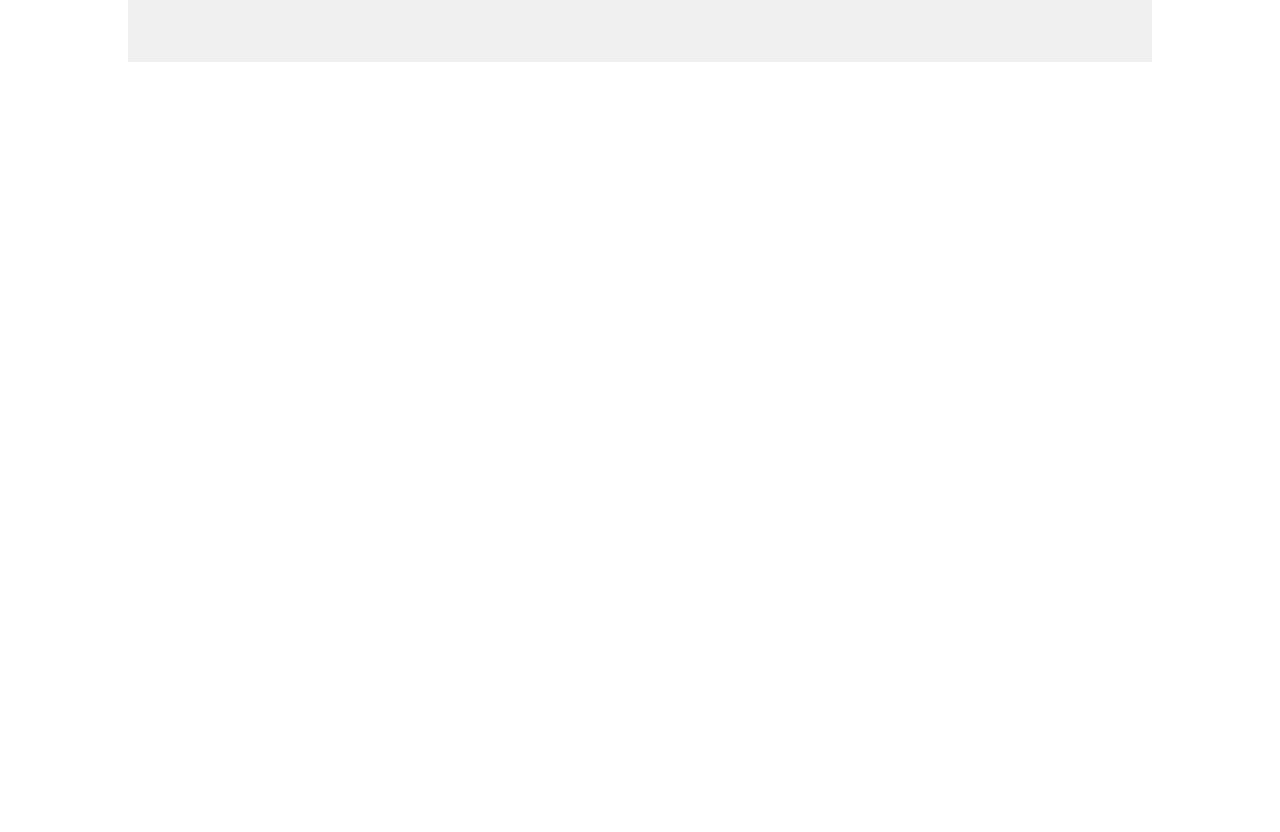
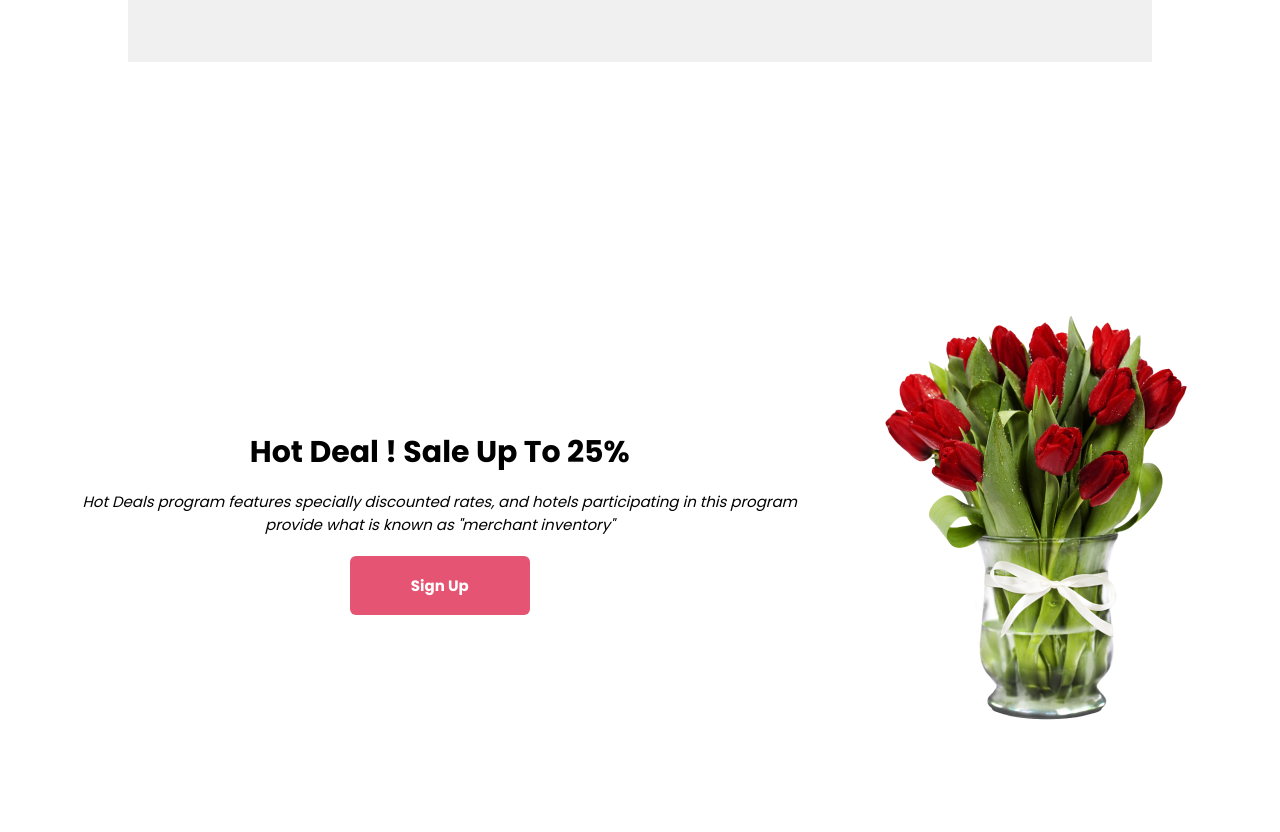
Before and after one commit to Md-rifat33/flower-shop, a plain HTML site: page index.html in a window 1280 px wide. Shown: the part 1913-2745 px from the top of the page. Before the commit the page ends 2125 px from the top, so only its background shows below. Drawn offline with Linux system fonts and the light colour scheme.

Commit message:
hot deals section completed

```diff
--- a/css/style.css
+++ b/css/style.css
@@ -71,6 +71,7 @@
   background-color: #e55473;
   color: #fff;
   cursor: pointer;
+  font-weight: bold;
 }
 /* End : Navbar */
 
@@ -113,6 +114,7 @@
   padding: 15px;
   cursor: pointer;
   transition: 0.5s;
+  font-weight: bold;
 }
 
 .shop_btn:hover {
@@ -194,3 +196,39 @@
 }
 
 /* End : Our Services Section */
+
+/* Start : Hot Deals Section */
+
+.hotDeal_section {
+  width: 100%;
+  height: 620px;
+  text-align: center;
+  display: flex;
+  justify-content: space-evenly;
+  align-items: center;
+}
+
+.hotDeal_title {
+  font-size: 30px;
+  margin-bottom: 15px;
+}
+
+.hotDeal_info {
+  font-size: 15px;
+  margin-bottom: 10px;
+  font-style: italic;
+}
+
+.signUp_btn {
+  border: 0;
+  width: 180px;
+  margin-top: 10px;
+  padding: 18px;
+  background-color: #e55473;
+  border-radius: 6px;
+  color: #fff;
+  font-size: 15px;
+  font-weight: bold;
+}
+
+/* End : Hot Deals Section */
--- a/index.html
+++ b/index.html
@@ -106,6 +106,23 @@
         </div>
       </section>
       <!-- End : Our services section -->
+
+      <!-- Start : Hot Deal Section -->
+      <section class="hotDeal_section">
+        <div class="hotDeal_details">
+          <h3 class="hotDeal_title">Hot Deal ! Sale Up To 25%</h3>
+          <p class="hotDeal_info">
+            Hot Deals program features specially discounted rates, and hotels
+            participating in this program <br />
+            provide what is known as "merchant inventory"
+          </p>
+          <button class="signUp_btn">Sign Up</button>
+        </div>
+        <div class="hotDeal_image">
+          <img src="./images/pngwing 8.png" alt="" />
+        </div>
+      </section>
+      <!-- End : Hot Deal Section -->
     </main>
     <!-- End : main -->
   </body>
```
